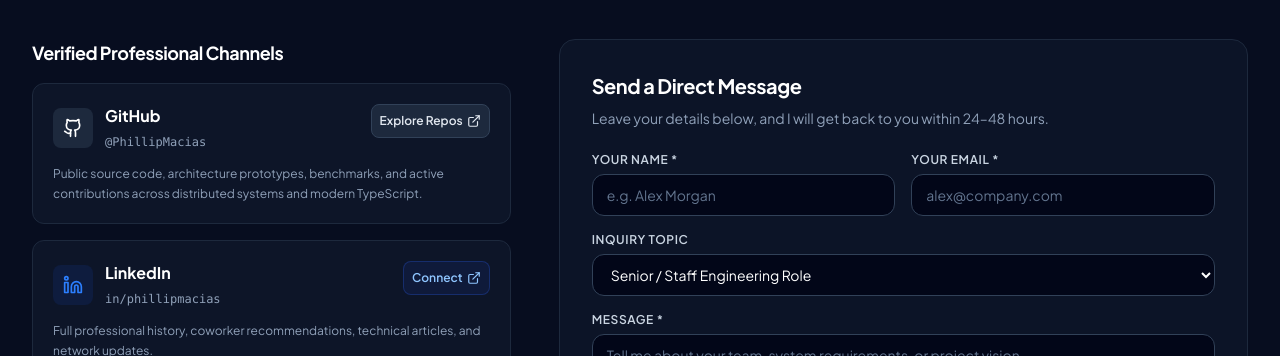
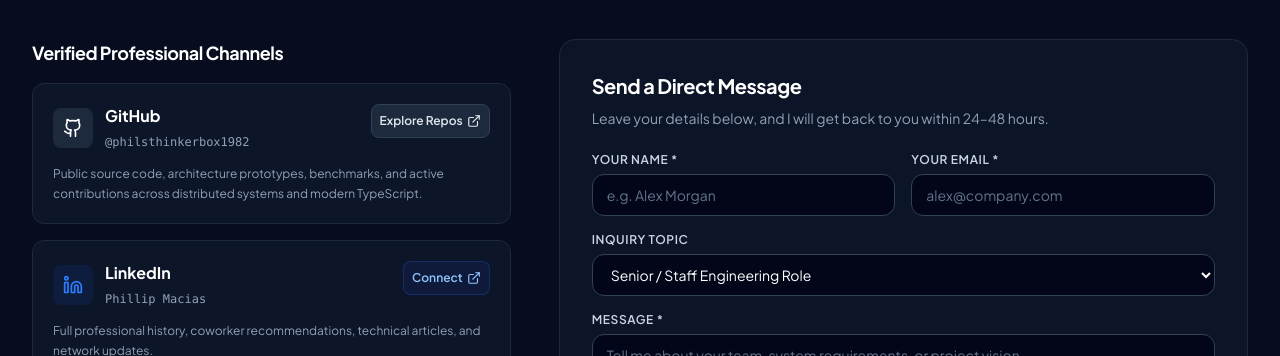
Before and after one commit to PhilsThinkerBox1982/blackoctopuscartoons.com-p-8string.html, a React (Vite) app: page / in a window 1280 px wide. Shown: the part 7040-7396 px from the top of the page. Built offline with nearby package versions, Linux system fonts and the light colour scheme.

Commit message:
Update ProfilesAndContact.tsx

```diff
--- a/src/components/ProfilesAndContact.tsx
+++ b/src/components/ProfilesAndContact.tsx
@@ -118,13 +118,13 @@ export const ProfilesAndContact: React.FC<ProfilesAndContactProps> = ({
                     <span className={`text-xs font-mono ${
                       darkMode ? 'text-slate-400' : 'text-slate-500'
                     }`}>
-                      @PhillipMacias
+                      @philsthinkerbox1982
                     </span>
                   </div>
                 </div>
 
                 <a
-                  href="https://github.com/PhillipMacias"
+                  href="https://github.com/philsthinkerbox1982"
                   target="_blank"
                   rel="noopener noreferrer"
                   className={`p-2 rounded-lg text-xs font-semibold inline-flex items-center gap-1 border transition-colors ${
@@ -165,13 +165,13 @@ export const ProfilesAndContact: React.FC<ProfilesAndContactProps> = ({
                     <span className={`text-xs font-mono ${
                       darkMode ? 'text-slate-400' : 'text-slate-500'
                     }`}>
-                      in/phillipmacias
+                      Phillip Macias
                     </span>
                   </div>
                 </div>
 
                 <a
-                  href="https://linkedin.com/in/phillipmacias"
+                  href="https://www.linkedin.com/in/phillip-macias-217020403?trk=contact-info"
                   target="_blank"
                   rel="noopener noreferrer"
                   className={`p-2 rounded-lg text-xs font-semibold inline-flex items-center gap-1 border transition-colors ${
```
